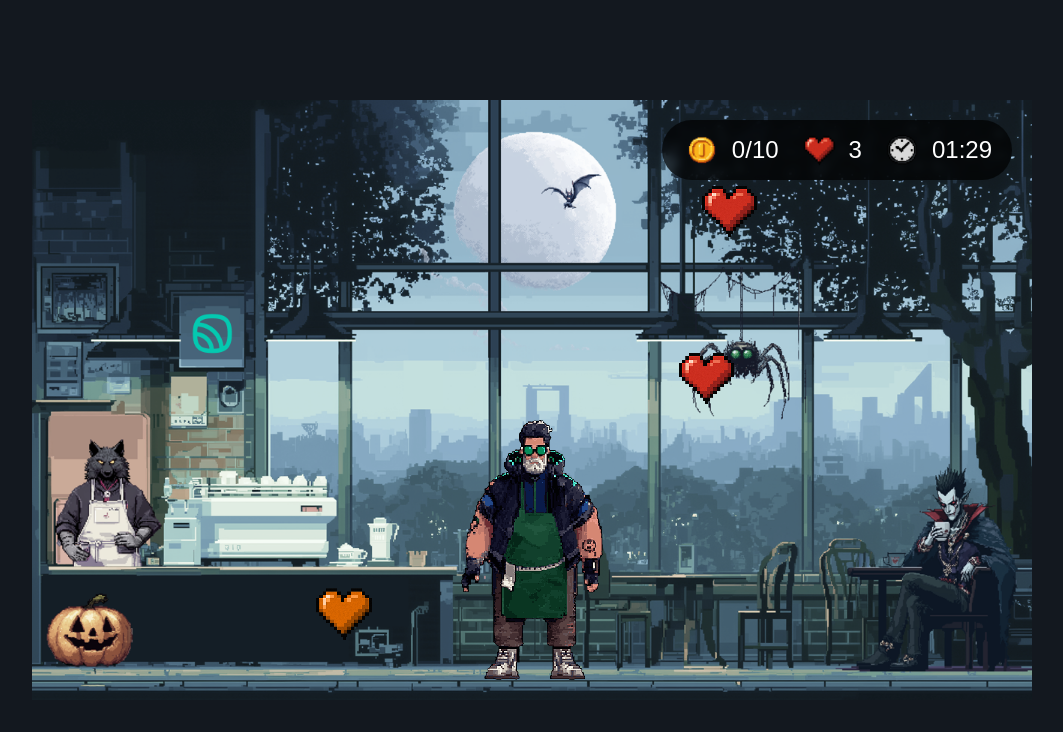
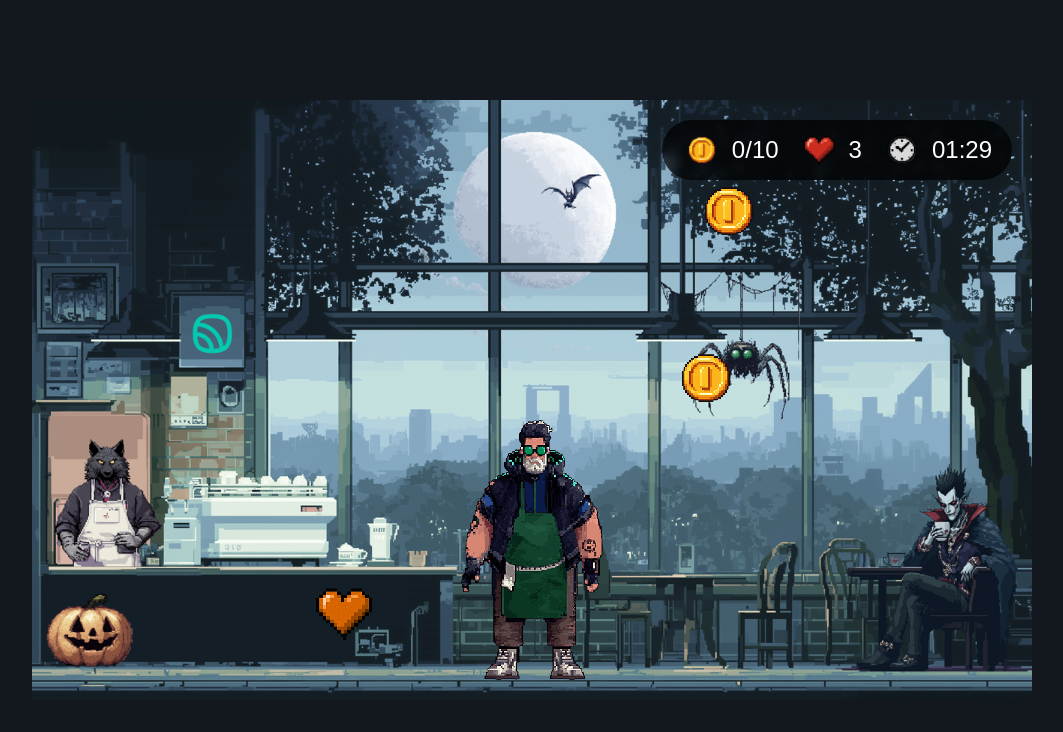
Before and after one commit to okidsgn-max/runner16, a plain HTML site: page index.html in a window 1280 px wide. Both pictures are taken after a click on the picture 244 px from the left and 590 px from the top of the page. Shown: the whole page, without its empty margins (108-1171 px from the left). Drawn offline with Linux system fonts and the light colour scheme.

Commit message:
Update index.html
coin down

```diff
--- a/index.html
+++ b/index.html
@@ -708,7 +708,7 @@
                 item.className = 'falling-item';
 
                 const items = [
-                    { type: 'like', image: 'images/heart.png', value: 1 },
+                    { type: 'like', image: 'images/coin.png', value: 1 },
                     { type: 'superLike', image: 'images/superheart.png', value: constants.SUPER_HEART_VALUE },
                     { type: 'fire', image: 'images/skull.png', value: 1 },
                     { type: 'superFire', image: 'images/superskull.png', value: 2 },
```
